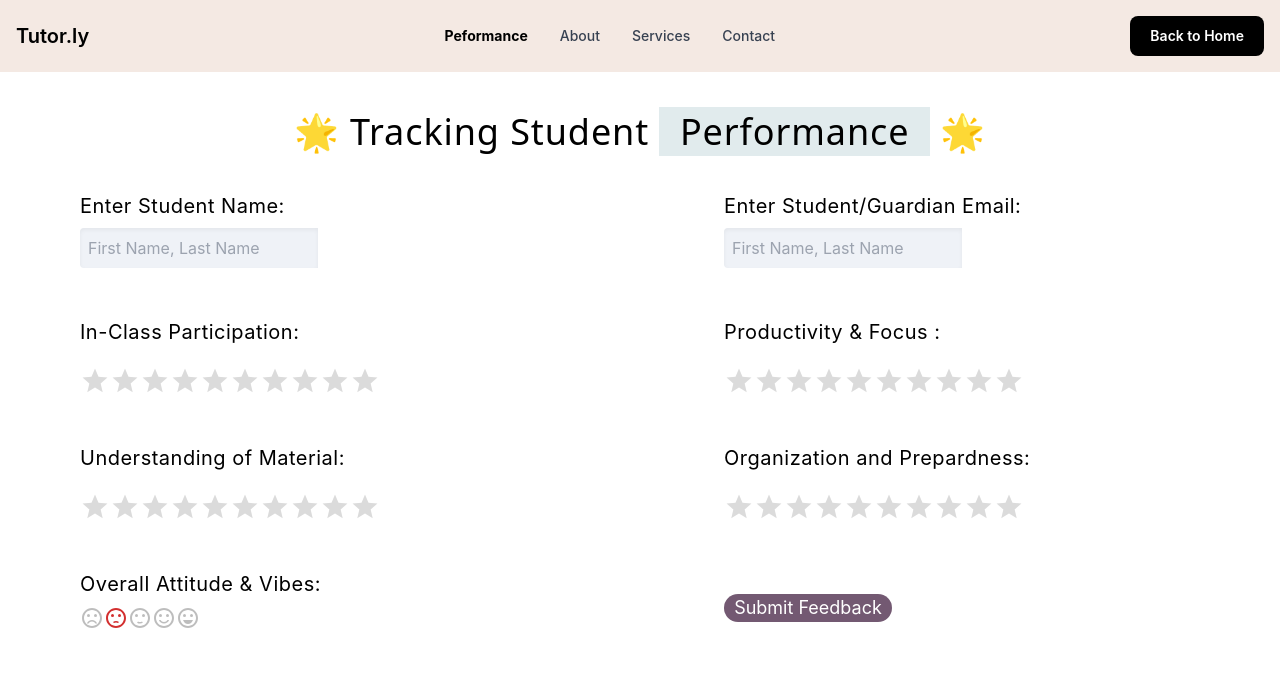
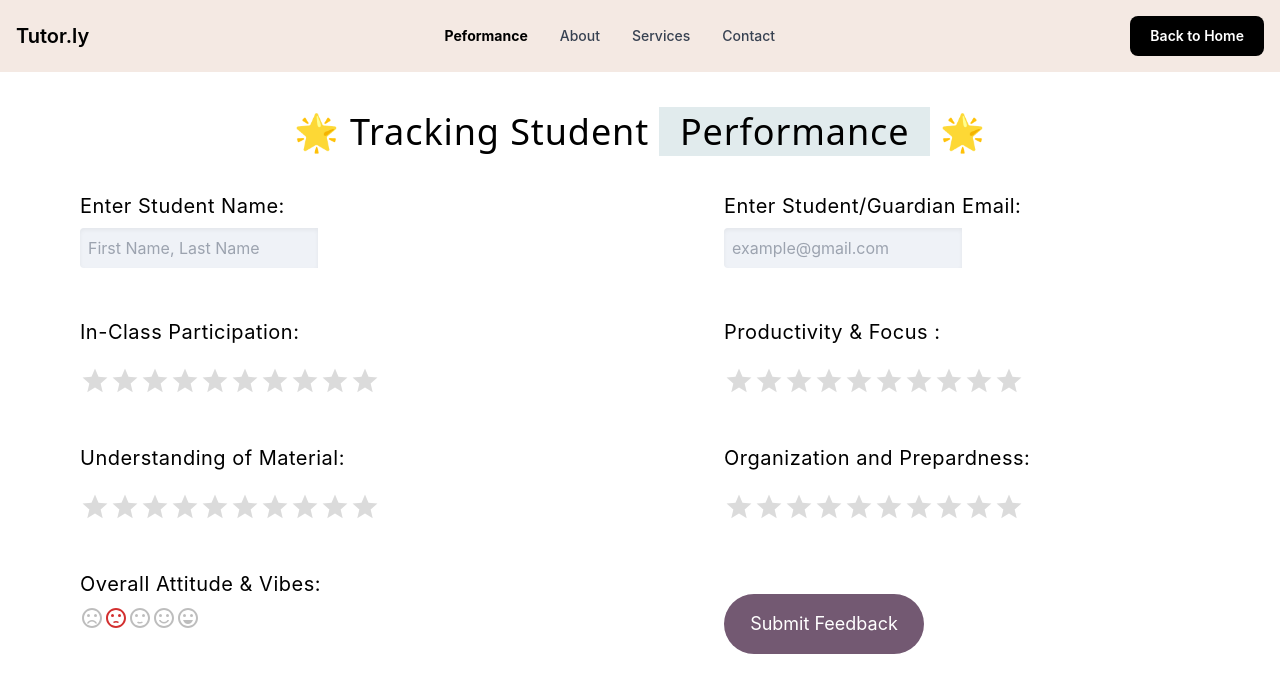
Before and after one commit to christinaly19/turtorly, a React (Create React App) app: page /tutorly/peformance in a window 1280 px wide. Shown: the top 692 px of the page. Built offline with nearby package versions, Linux system fonts and the light colour scheme.

Commit message:
touched up styling, fixed some links

```diff
--- a/src/App.js
+++ b/src/App.js
@@ -1,7 +1,7 @@
-import './App.css';
+import './App.css'
 import Peformance from './components/peformance'
 import Homepage from './components/homepage';
-import { Routes, Route, useNavigate} from 'react-router-dom';
+import { BrowserRouter, Routes, Route, useNavigate} from 'react-router-dom';
 
 function App() {
 
--- a/src/components/navbar.js
+++ b/src/components/navbar.js
@@ -14,7 +14,7 @@ function Navbar({current, buttontxt, className}) {
   return (
     <nav className = {className} >
     <div class="container flex flex-wrap items-center justify-between mx-auto">
-    <a href="/" class="flex items-center">
+    <a href="/tutorly" class="flex items-center">
 
         <span class="self-center text-xl font-semibold whitespace-nowrap hover:text-[#C3AAB0] dark:text-white">Tutor.ly</span>
     </a>
--- a/src/components/peformance.js
+++ b/src/components/peformance.js
@@ -24,7 +24,7 @@ function Performance() {
       <div>
        <h2 className = 'tracking-wide text-xl mt-10 ml-20'> Enter Student/Guardian Email:</h2>
         <form className=' w-1/2 mt-2 flex '>
-        <input type="text" className=' w-12 bg-[#eff2f7] ml-20 shadow-inner rounded-l p-2 flex-1' id='name'  placeholder='First Name, Last Name' />
+        <input type="text" className=' w-12 bg-[#eff2f7] ml-20 shadow-inner rounded-l p-2 flex-1' id='name'  placeholder='example@gmail.com' />
       </form>
       </div>
 
@@ -55,7 +55,7 @@ function Performance() {
    </div>
 
    <div>
-    <button className = 'font-normal text-lg rounded-full text-white bg-[#735972] mt-16 ml-20'> &nbsp; Submit Feedback &nbsp;  </button>
+    <button className = 'p-4 font-normal text-lg rounded-full hover:bg-[#493b49] text-white bg-[#735972] mt-16 ml-20'> &nbsp; Submit Feedback &nbsp;  </button>
    </div>
 
     </div>
```
